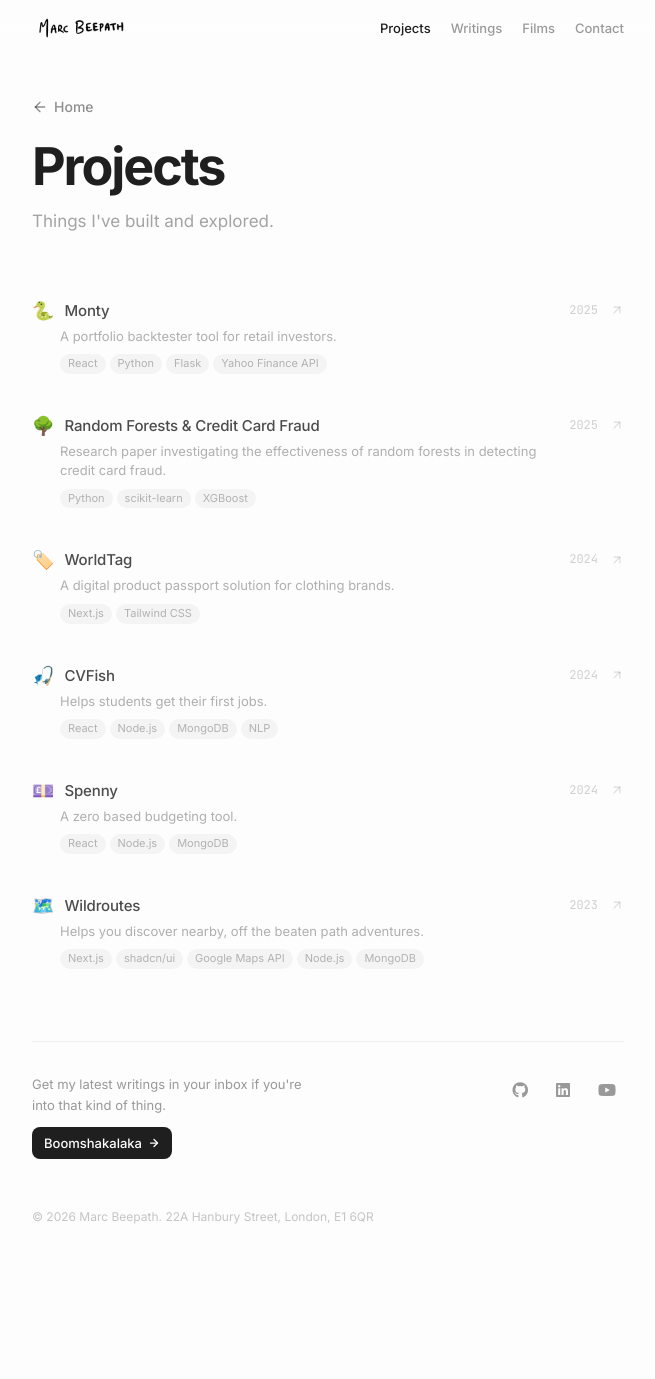
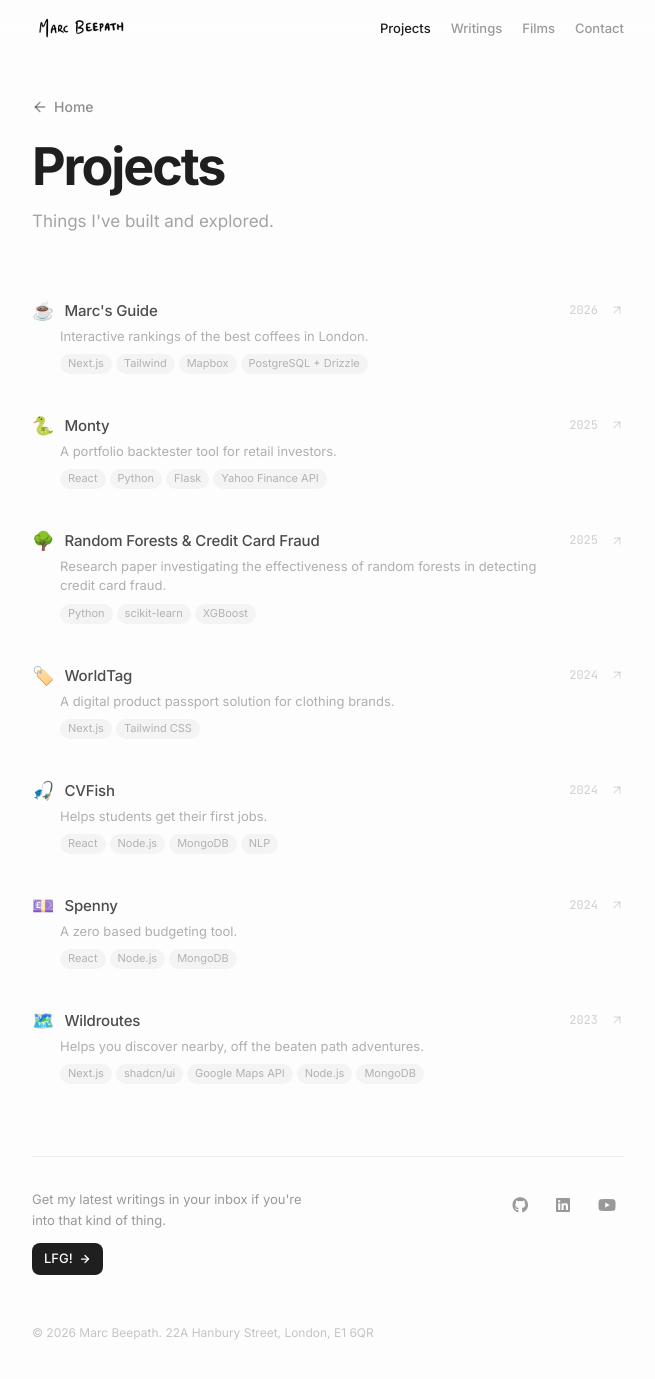
Before and after one commit to marcbeep/website, a Jekyll site: the page built from projects.md, in a window 1280 px wide and 1382 px high. Shown: the top 1379 px of the window, without its empty margins (312-967 px from the left). Built offline with Jekyll 4.4.1, drawn with Linux system fonts in a browser that asks for light colours.

Commit message:
feat: added marcs guide project (#5)

```diff
--- a/_includes/scripts.html
+++ b/_includes/scripts.html
@@ -5,7 +5,7 @@
     <div class="footer-newsletter">
       <p class="footer-pitch">Get my latest writings in your inbox if you're into that kind of thing.</p>
       <a href="https://marcbeep.substack.com/subscribe" class="footer-join">
-        Boomshakalaka
+        LFG!
         <svg width="12" height="12" viewBox="0 0 24 24" fill="none" stroke="currentColor" stroke-width="2.5" stroke-linecap="round" stroke-linejoin="round"><line x1="5" y1="12" x2="19" y2="12"/><polyline points="12 5 19 12 12 19"/></svg>
       </a>
     </div>
--- /dev/null
+++ b/_projects/guide.md
@@ -0,0 +1,49 @@
+---
+layout: projects
+permalink: guide
+categories: projects
+title: "Marc's Guide"
+description: "Interactive rankings of the best coffees in London."
+date: 2026-07-06
+emoji: "☕"
+tech_stack: ["Next.js", "Tailwind", "Mapbox", "PostgreSQL + Drizzle"]
+---
+
+<figure>
+  <img src="assets/projects/guide/1.png" alt="Screenshot of Marc's Guide">
+  <figcaption>Marc's Guide's Map View</figcaption>
+</figure>
+
+<br>
+
+I've spent an embarrassing amount of time in London coffee shops, so I built the guide I kept wishing existed. You can vote on your favourites, filter by neighbourhood or what's near you, and suggest places I've missed.
+
+Features:
+
+- Map & list views with swipeable cards and area filters
+- Marc's Picks — editorial callouts on top of the rankings
+- Place detail — photos, hours, and whether it's good to work from
+- Community voting — anonymous ratings that feed back into the score
+- ⌘K search — find a shop or suggest one that's not on the map yet
+
+
+## More Screenshots
+
+<figure>
+  <img src="assets/projects/guide/2.png" alt="Screenshot of Marc's Guide">
+  <figcaption>Marc's Guide's Detail View</figcaption>
+</figure>
+
+<br>
+
+<figure>
+  <img src="assets/projects/guide/3.png" alt="Screenshot of Marc's Guide">
+  <figcaption>Marc's Guide's Detail View</figcaption>
+</figure>
+
+<br>
+
+<figure>
+  <img src="assets/projects/guide/4.png" alt="Screenshot of Marc's Guide">
+  <figcaption>Marc's Guide's ⌘K search / Suggestion View</figcaption>
+</figure>
```
Also changed, not shown: assets/projects/guide/3.png (added), assets/projects/guide/4.png (added), 2 other files.
